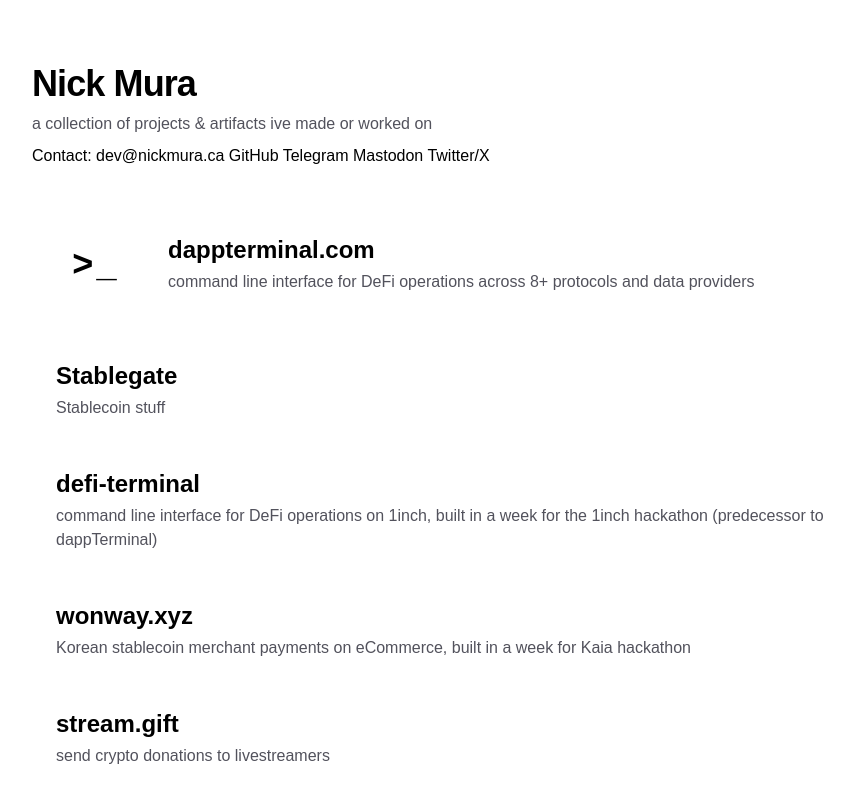
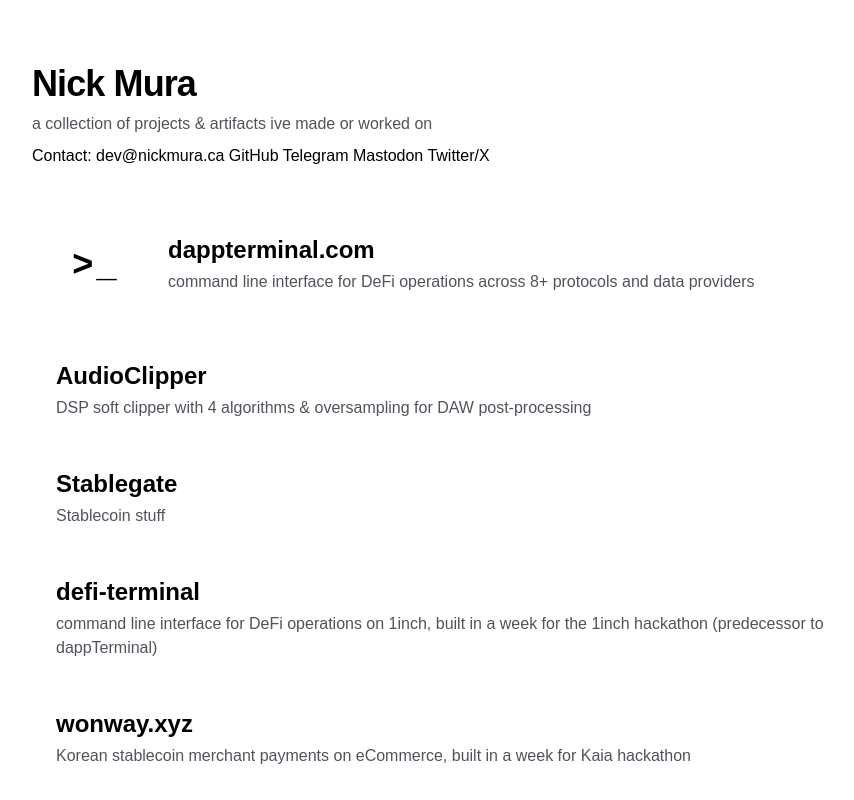
Before and after one commit to nickmura/nickmura.ca, a Next.js app: page / in a window 1280 px wide. Shown: the top 800 px of the page, without its empty margins (184-1038 px from the left). Built offline with nearby package versions, Linux system fonts and the light colour scheme.

Commit message:
added AudioClipper project'

```diff
--- a/app/page.tsx
+++ b/app/page.tsx
@@ -37,6 +37,19 @@
                 <p className="text-sm text-zinc-600 sm:text-base">
                   command line interface for DeFi operations across 8+ protocols
                   and data providers
+                </p>
+              </div>
+            </a>
+            <a
+              href="https://github.com/nickmura/AudioClipper"
+              target="_blank"
+              rel="noreferrer"
+              className="flex h-max w-full flex-col items-start justify-start gap-3 rounded-2xl p-3 transition hover:-translate-y-1 sm:flex-row sm:items-center sm:gap-4 sm:p-4"
+            >
+              <div className="flex w-full flex-col gap-1 px-0 sm:px-2">
+                <h2 className="text-xl font-semibold sm:text-2xl">AudioClipper</h2>
+                <p className="text-sm text-zinc-600 sm:text-base">
+                  DSP soft clipper with 4 algorithms & oversampling for DAW post-processing
                 </p>
               </div>
             </a>
```
